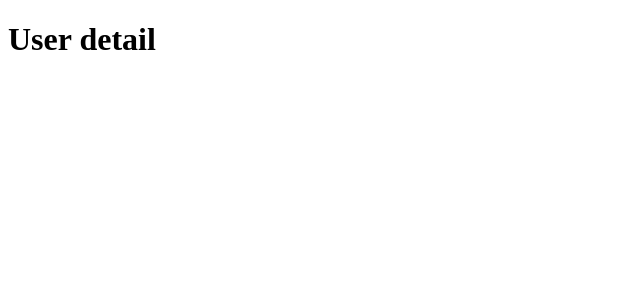
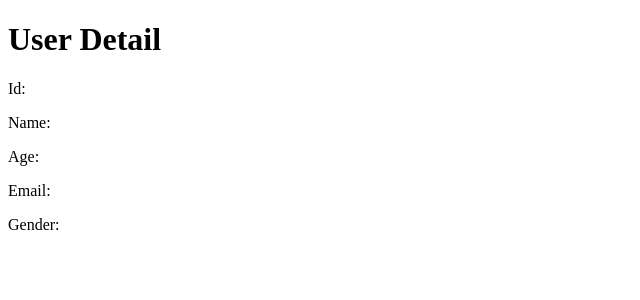
Before and after one commit to hsellnayhtoo2001-boop/learning-nuxt, a Nuxt app: page /user-detail in a window 1280 px wide. Shown: the top 300 px of the page, without its empty margins (0-640 px from the left). Built offline with nearby package versions, Linux system fonts and the light colour scheme.

Commit message:
router push assignment

```diff
--- a/pages/home.vue
+++ b/pages/home.vue
@@ -1,6 +1,7 @@
 <template>
   <div>
-    Welcome our website, {{ loggedinUsername }}
+    Welcome our website, {{ loggedinUsername }}.
+    Your's BIO, {{ loggedinBio }}
 
   </div>
   <div style="display: flex; flex-direction: column; padding: 30px">
@@ -42,4 +43,6 @@ const route = useRoute();
 
 const loggedinUsername = route.query.username
 
+const loggedinBio =route.query.Bio
+
 </script>
--- a/pages/index.vue
+++ b/pages/index.vue
@@ -3,7 +3,7 @@
     <div class="container">
 
       <div> Username is: {{ username }} </div>
-      <div> Date of birth is: {{ dob }}</div>
+      <div> BIO  is: {{ Bio }}</div>
 
       <input
         v-model="username"
@@ -13,7 +13,12 @@
       >
 
       <!-- Create bio input -->
-
+      <input
+        v-model="Bio"
+        class="bio"
+        type="text"
+        placeholder="Enter your Bio"
+      >
 
       <input
         v-model="password"
@@ -39,16 +44,23 @@
 </template>
 
 <script setup>
+import { setBlockTracking } from 'vue'
+
 
     const router = useRouter()
     const errorMessage = ref('')
     const username = ref('')
+    const Bio = ref('')
     const password = ref('')
 
 
      const handleSubmit = () => {
       if(username.value === '') {
         errorMessage.value = "Please enter your username"
+        return
+      }
+      if(password.value === ''){
+        errorMessage.value = "Please enter your password"
         return
       }
 
@@ -62,7 +74,7 @@
         query: {
           username: username.value,
           // remove password and send bio
-          password: password.value
+          Bio: Bio.value
         }
       })
 
@@ -83,7 +95,7 @@
     justify-content: center;
     align-items: center;
     height: 100vh;
-    background: rgb(90, 20, 20);
+    background: rgb(68, 165, 225);
   }
 
   .text {
@@ -99,7 +111,7 @@
     flex-direction: column;
     justify-content: center;
     align-items: center;
-    background: gray;
+    background: rgb(128, 128, 128);
     height: 400px;
     width: 500px;
 
--- a/pages/user-detail.vue
+++ b/pages/user-detail.vue
@@ -1,7 +1,24 @@
 <template>
-    <h1>User detail</h1>
+  <div>
+    <h1>User Detail</h1>
+    <p>Id: {{ id }}</p>
+    <p>Name: {{ name }}</p>
+    <p>Age: {{ age }}</p>
+    <p>Email: {{ email }}</p>
+    <p>Gender: {{ gender }}</p>
 
+  </div>
 </template>
 
-<script setup>
+<script setup lang="ts">
+const route = useRoute()
+const name = route.query.name
+const age = route.query.age
+const email = route.query.email
+const gender = route.query.gender
+
+
+
+const id = route.query.id
+// const selectedUser = users.find(u => u.id == id)
 </script>
--- a/pages/users.vue
+++ b/pages/users.vue
@@ -17,14 +17,14 @@
 >
   import type { UserType } from '~/components/UserCard.vue';
 
-
+  const router = useRouter()
   const users = ref([
     {
       id: 1,
       name: 'John',
       age: 25,
       gender: 'male',
-      email: 'john@gmail.com'
+      email: 'john@gmail.com',
     },
     {
       id: 2,
@@ -52,7 +52,16 @@
   // when user card is clicked, redirect to the user-detail page with user data
   const handleUserClick = (user: UserType) => {
     console.log(user)
-
+    router.push({
+        path: '/user-detail',
+        query: {
+          id: user.id,
+          name: user.name,
+          age: user.age,
+          gender: user.gender,
+          email: user.email
+        }
+      })
   }
 
 </script>
```
